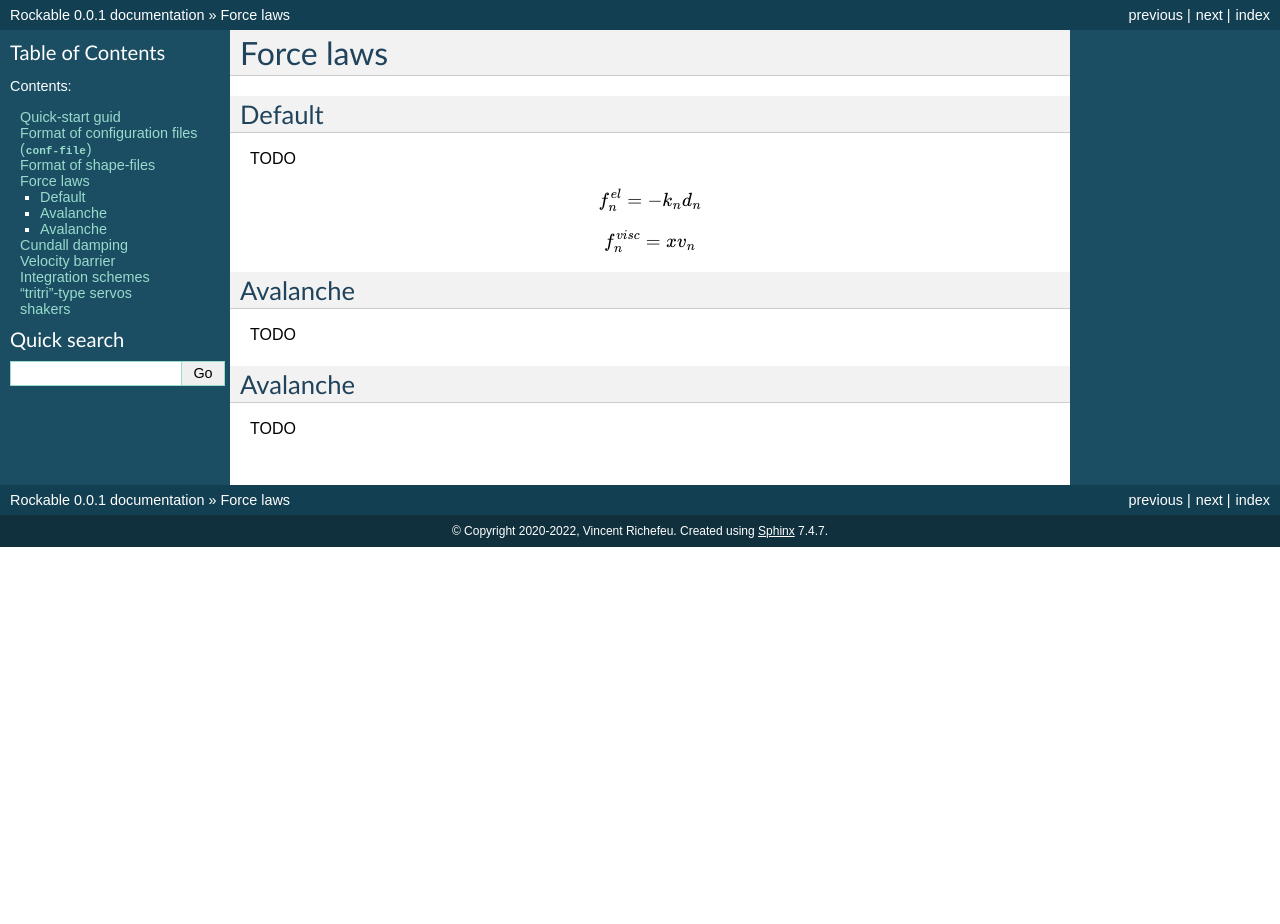
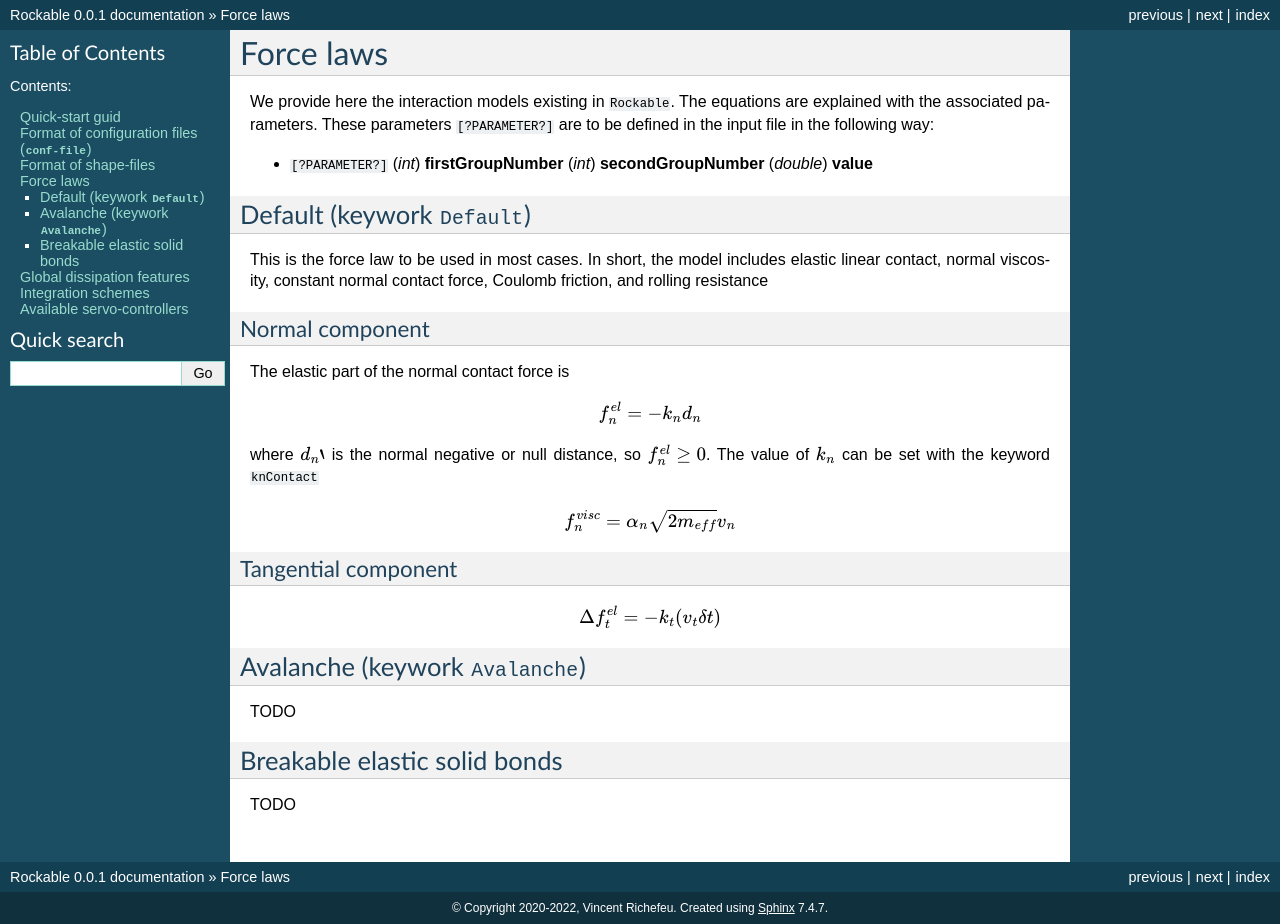
Before and after one commit to richefeu/rockable, a Sphinx documentation site: the page built from sphinxdoc/source/forceLaws.rst, in a window 1280 px wide. Built offline with Sphinx 7.4.7, drawn with Linux system fonts in a browser that asks for light colours; before the commit the page ends 900 px from its top, so only the background shows below that.

Commit message:
improve doc

```diff
--- a/sphinxdoc/source/dissipation.rst
+++ b/sphinxdoc/source/dissipation.rst
@@ -1,5 +1,7 @@
 .. _Dissipation:
 
+Global dissipation features
+===========================
 
 Cundall damping
 ---------------
--- a/sphinxdoc/source/forceLaws.rst
+++ b/sphinxdoc/source/forceLaws.rst
@@ -3,25 +3,48 @@
 Force laws
 ==========
 
-Default
--------
+We provide here the interaction models existing in ``Rockable``.
+The equations are explained with the associated parameters.
+These parameters ``[?PARAMETER?]`` are to be defined in the input file in the following way:
 
-TODO
+- ``[?PARAMETER?]`` (*int*) **firstGroupNumber** (*int*) **secondGroupNumber** (*double*) **value**
+
+
+Default (keywork ``Default``)
+-----------------------------
+
+This is the force law to be used in most cases.
+In short, the model includes elastic linear contact, normal viscosity, constant normal contact force,
+Coulomb friction, and rolling resistance
+
+
+Normal component
+""""""""""""""""
+The elastic part of the normal contact force is
 
 .. math::
    f_n^{el} = -k_n d_n
 
+where :math:`d_n`` is the normal negative or null distance, so :math:`f_n^{el} \geq 0`. The value of :math:`k_n` can be set with the keyword ``knContact``
+
 .. math::
-   f_n^{visc} = x v_n
+   f_n^{visc} = \alpha_n \sqrt{2 m_{eff}} v_n
 
 
-Avalanche
----------
+Tangential component
+""""""""""""""""""""
+
+.. math::
+   \Delta f_t^{el} = -k_t (v_t \delta t)
+
+
+Avalanche (keywork ``Avalanche``)
+---------------------------------
 
 TODO
 
 
-Avalanche
----------
+Breakable elastic solid bonds
+-----------------------------
 
 TODO
--- a/sphinxdoc/source/quickStart.rst
+++ b/sphinxdoc/source/quickStart.rst
@@ -4,7 +4,9 @@ Quick-start guid
 What is Rockable?
 -----------------
 
-``Rockable`` is a DEM code written in C++11. The two main specificities of the code are (i) to hold sphero-polyhedral shapes, (ii) to manage breakable interfaces. This technique has been developed in another code named ``DEMbox`` which was designed to do more things, with a higher degree of abstraction. Also, it is developed for an academic usage.
+``Rockable`` is a DEM code written in C++11. The two main specificities of the code are (i) to hold sphero-polyhedral shapes,
+(ii) to manage breakable interfaces. This technique has been developed in another code named ``DEMbox`` which was designed to
+do more things, with a higher degree of abstraction. Also, it is developed for an academic usage.
 
 Compilation
 -----------
--- a/sphinxdoc/source/servoControllers.rst
+++ b/sphinxdoc/source/servoControllers.rst
@@ -1,8 +1,10 @@
 .. _Servo-controllers:
 
+Available servo-controllers
+===========================
 
-"tritri"-type servos
---------------------
+The ``tritri`` series servos
+----------------------------
 
 TODO
 
--- a/sphinxdoc/source/syntaxShapes.rst
+++ b/sphinxdoc/source/syntaxShapes.rst
@@ -5,7 +6,8 @@ Format of shape-files
 Definition of a shape
 ---------------------
 
-A shape-file is a library of shapes, which is in fact a file with a number of shapes defined between brackets (starting with ``<`` and ending with ``>``). To run a simulation, we need that all required shapes are defined in a single shape-file. The keywords are given here after:
+A shape-file is a library of shapes, which is in fact a file with a number of shapes defined between brackets (starting with ``<`` and ending with ``>``).
+To run a simulation, we need that all required shapes are defined in a single shape-file. The keywords are given here after:
 
 - ``name`` (*string*) **shapeName**
   The name of the shape. When the particles are listed in a conf-file, its shape is referred to as this defined keyword
```
Also changed, not shown: other parts of sphinxdoc/source/syntaxShapes.rst (+1 -0 lines), sphinxdoc/source/preProcessing.rst (added, +15 -0 lines), sphinxdoc/source/syntaxConf.rst (+16 -15 lines).
